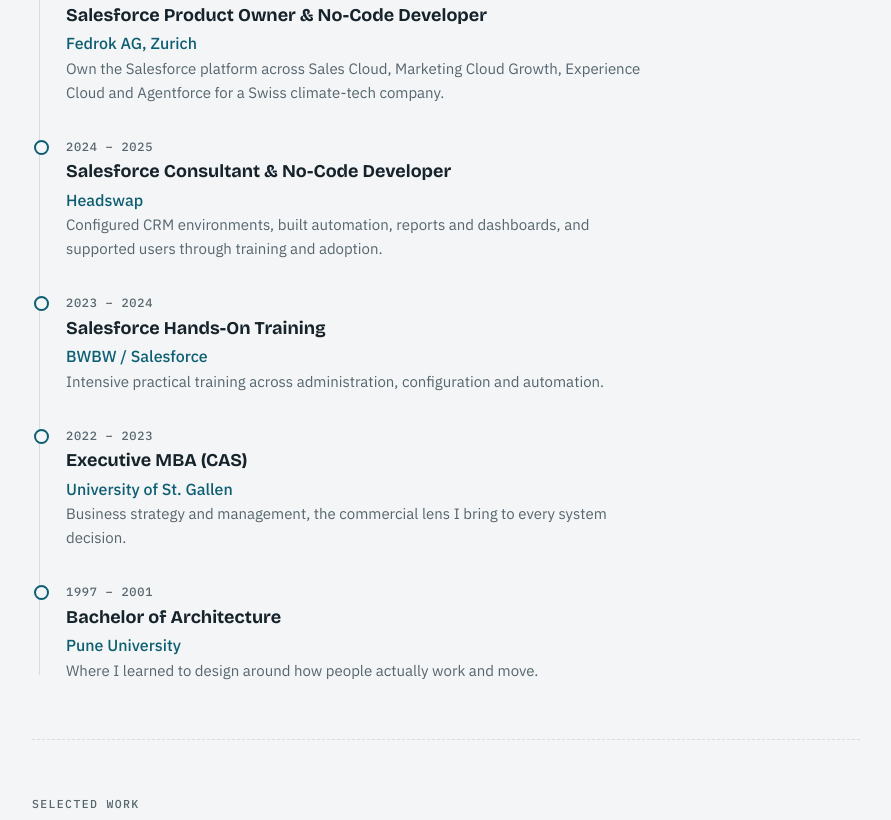
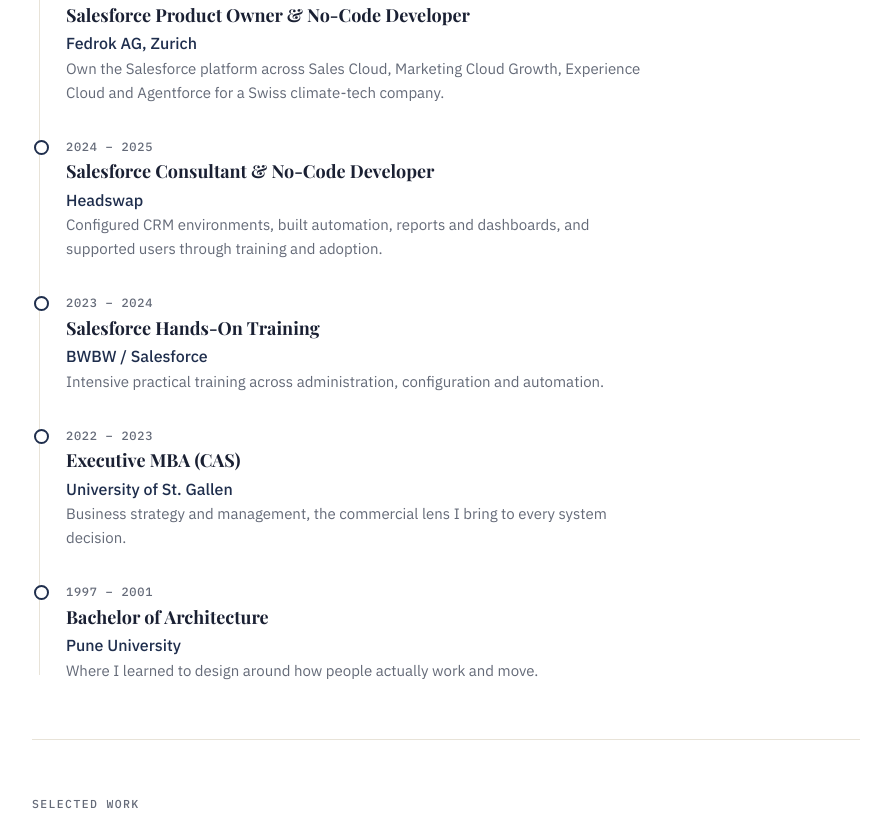
Before and after one commit to mdagudu/mdagudu.github.io, a plain HTML site: page index.html in a window 1280 px wide. Shown: the part 1980-2800 px from the top of the page, without its empty margins (194-1085 px from the left). Drawn offline with nearby package versions, Linux system fonts and the light colour scheme.

Commit message:
Update index.html

```diff
--- a/index.html
+++ b/index.html
@@ -7,22 +7,17 @@
 <title>Manisha Dagudu</title>
 <link rel="preconnect" href="https://fonts.googleapis.com">
 <link rel="preconnect" href="https://fonts.gstatic.com" crossorigin>
-<link rel="stylesheet" href="https://fonts.googleapis.com/css2?family=Bricolage+Grotesque:opsz,wght@12..96,500;12..96,700&family=IBM+Plex+Sans:wght@400;500;600&family=IBM+Plex+Mono:wght@400;500&display=swap">
+<link rel="stylesheet" href="https://fonts.googleapis.com/css2?family=Playfair+Display:wght@500;600;700&family=IBM+Plex+Sans:wght@400;500;600&family=IBM+Plex+Mono:wght@400;500&display=swap">
 <style>
 /* Layout: a set of drawing sheets. A single reading column on a plain background; each section is a "sheet" with a title-block label. */
 :root{
-  --paper:#F3F5F6; --surface:#FFFFFF; --ink:#16232B; --muted:#56656E;
-  --line:#D5DDE1; --grid:rgba(22,62,84,.055); --accent:#0E5E73; --accent-soft:#E2EEF1; --mark:#C4572F;
-  --f-display:"Bricolage Grotesque", "Helvetica Neue", Arial, sans-serif;
+  --paper:#FFFFFF; --surface:#FBFAF7; --ink:#1A2033; --muted:#646A78;
+  --line:#E8E3D8; --accent:#1F2E4D; --accent-soft:#EEF1F6; --mark:#9C7A3C;
+  --f-display:"Playfair Display", Georgia, "Times New Roman", serif;
   --f-body:"IBM Plex Sans", "Helvetica Neue", Arial, sans-serif;
   --f-mono:"IBM Plex Mono", ui-monospace, Menlo, Consolas, monospace;
+  color-scheme:light;
 }
-@media (prefers-color-scheme: dark){:root:not([data-theme="light"]){
-  --paper:#0C1A24; --surface:#112432; --ink:#E4EDF1; --muted:#97AAB5;
-  --line:#23394A; --grid:rgba(140,200,225,.07); --accent:#6CC3D8; --accent-soft:#16323F; --mark:#E8875F; color-scheme:dark}}
-:root[data-theme="dark"]{
-  --paper:#0C1A24; --surface:#112432; --ink:#E4EDF1; --muted:#97AAB5;
-  --line:#23394A; --grid:rgba(140,200,225,.07); --accent:#6CC3D8; --accent-soft:#16323F; --mark:#E8875F; color-scheme:dark}
 
 *{box-sizing:border-box}
 html{scroll-behavior:smooth}
@@ -45,7 +40,7 @@ a{color:var(--accent);text-underline-offset:3px}
 .sheetnav button:hover{border-color:var(--accent);color:var(--accent)}
 #sheetLabel{min-width:64px;text-align:center}
 
-section{padding-block:56px;border-bottom:1px dashed var(--line);scroll-margin-top:56px}
+section{padding-block:56px;border-bottom:1px solid var(--line);scroll-margin-top:56px}
 section:last-of-type{border-bottom:0}
 .tb{display:flex;gap:10px;align-items:baseline;font:500 11.5px var(--f-mono);letter-spacing:.12em;text-transform:uppercase;color:var(--muted);margin-bottom:18px}
 .tb b{color:var(--mark);font-weight:500}
@@ -54,7 +49,7 @@ p{margin:0;max-width:65ch}
 
 /* Hero */
 .hero{padding-block:72px 60px}
-.hero h1{font:700 clamp(40px,7.5vw,74px)/1 var(--f-display);margin:0 0 8px;letter-spacing:-.025em}
+.hero h1{font:600 clamp(40px,7.5vw,74px)/1 var(--f-display);margin:0 0 8px;letter-spacing:-.025em}
 .hero .lead{font:500 clamp(20px,3vw,27px)/1.3 var(--f-display);color:var(--accent);margin:18px 0 18px;max-width:28ch;text-wrap:balance}
 .hero p.intro{color:var(--muted);font-size:17px}
 .dim{display:flex;align-items:center;gap:10px;margin:30px 0 22px;font:400 11.5px var(--f-mono);color:var(--muted);letter-spacing:.08em}
@@ -92,7 +87,7 @@ ol.principles li::before{content:counter(p,decimal-leading-zero);font:500 13px v
 .timeline li{position:relative;padding:0 0 28px 34px}
 .timeline li:last-child{padding-bottom:0}
 .timeline li::before{content:"";position:absolute;left:2px;top:7px;width:11px;height:11px;border:2px solid var(--accent);background:var(--paper);border-radius:50%}
-.timeline li.now::before{background:var(--accent)}
+.timeline li.now::before{background:var(--mark);border-color:var(--mark)}
 .yr{font:500 12px var(--f-mono);color:var(--muted);letter-spacing:.06em}
 .timeline h3{font:700 18px/1.3 var(--f-display);margin:2px 0 4px}
 .timeline .org{font-weight:500;color:var(--accent)}
@@ -101,7 +96,7 @@ ol.principles li::before{content:counter(p,decimal-leading-zero);font:500 13px v
 /* Work */
 .work{display:grid;gap:16px}
 .proj{background:var(--surface);border:1px solid var(--line);border-radius:4px;padding:22px 24px}
-.proj.feature{border-left:3px solid var(--accent)}
+.proj.feature{border-left:3px solid var(--mark)}
 .proj .badges{display:flex;flex-wrap:wrap;gap:6px;margin-bottom:12px}
 .proj .badges span{font:500 11px var(--f-mono);letter-spacing:.06em;text-transform:uppercase;padding:3px 8px;border-radius:2px;background:var(--accent-soft);color:var(--accent)}
 .proj h3{font:700 21px/1.25 var(--f-display);margin:0 0 8px}
```
